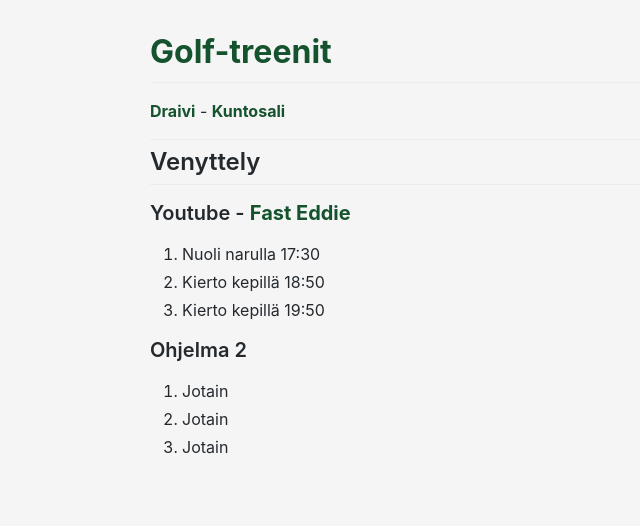
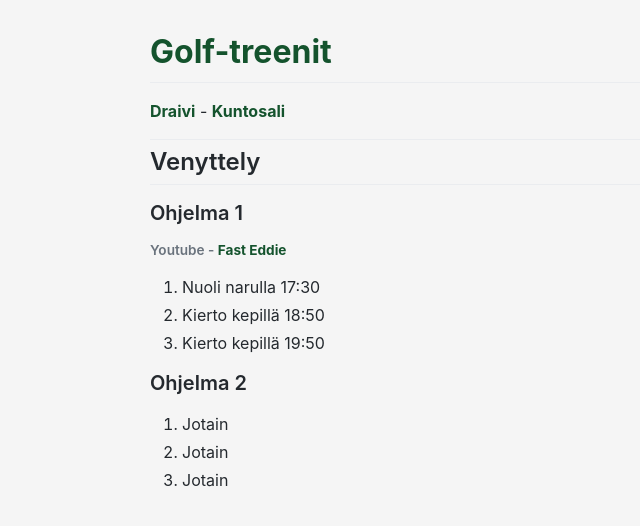
Before and after one commit to haapio/haapio.github.io, a Jekyll site: the page built from index.md, in a window 1280 px wide. Shown: the top 526 px of the page, without its empty margins (0-640 px from the left). Built offline with Jekyll 4.4.1, drawn with Linux system fonts in a browser that asks for light colours; comment, search, counter and statistics services are not loaded.

Commit message:
Update index.md

```diff
--- a/index.md
+++ b/index.md
@@ -5,7 +5,9 @@ layout: default
 
 ## Venyttely
 
-### Youtube - [Fast Eddie](https://youtu.be/sLcLDrMj66k?is=ZJW_t_JVlSt6n5Fu)
+### Ohjelma 1
+###### Youtube - [Fast Eddie](https://youtu.be/sLcLDrMj66k?is=ZJW_t_JVlSt6n5Fu)
+
 1.  Nuoli narulla 17:30
 2.  Kierto kepillä 18:50
 3.  Kierto kepillä 19:50
```
